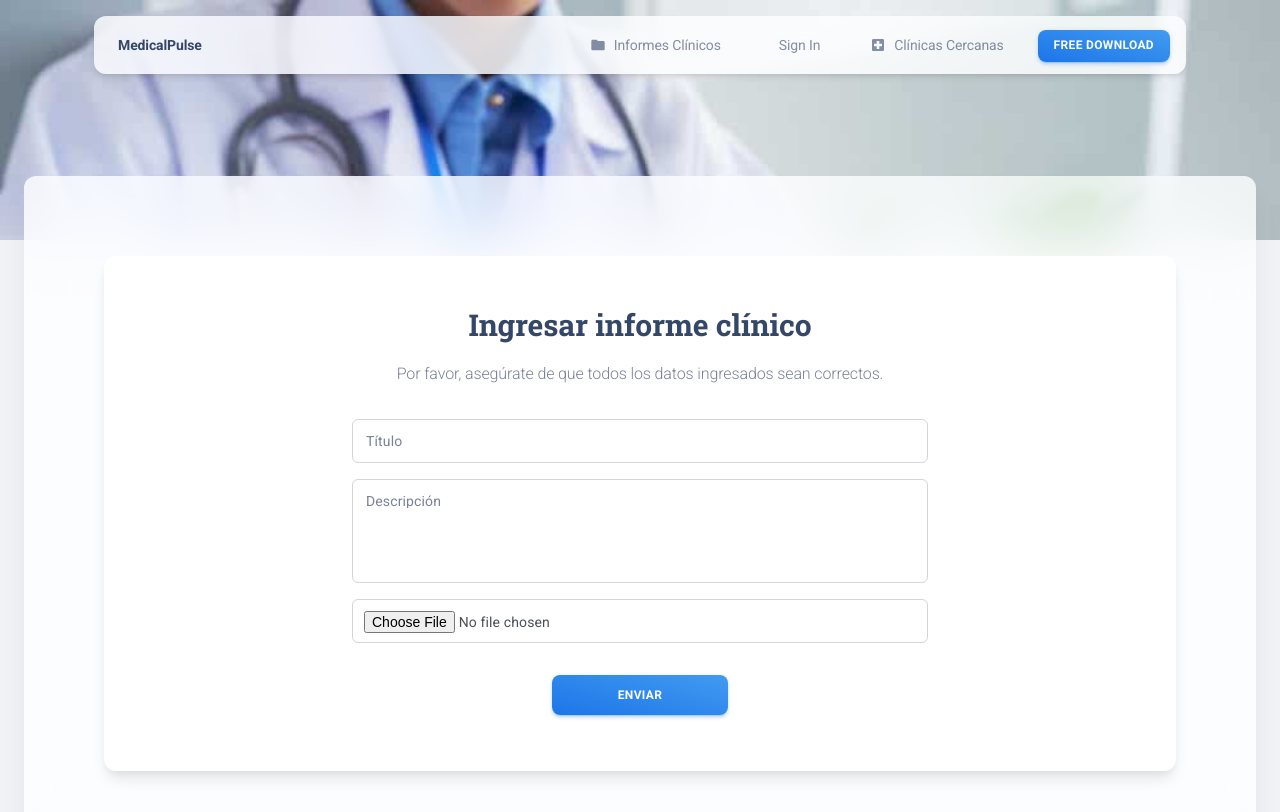
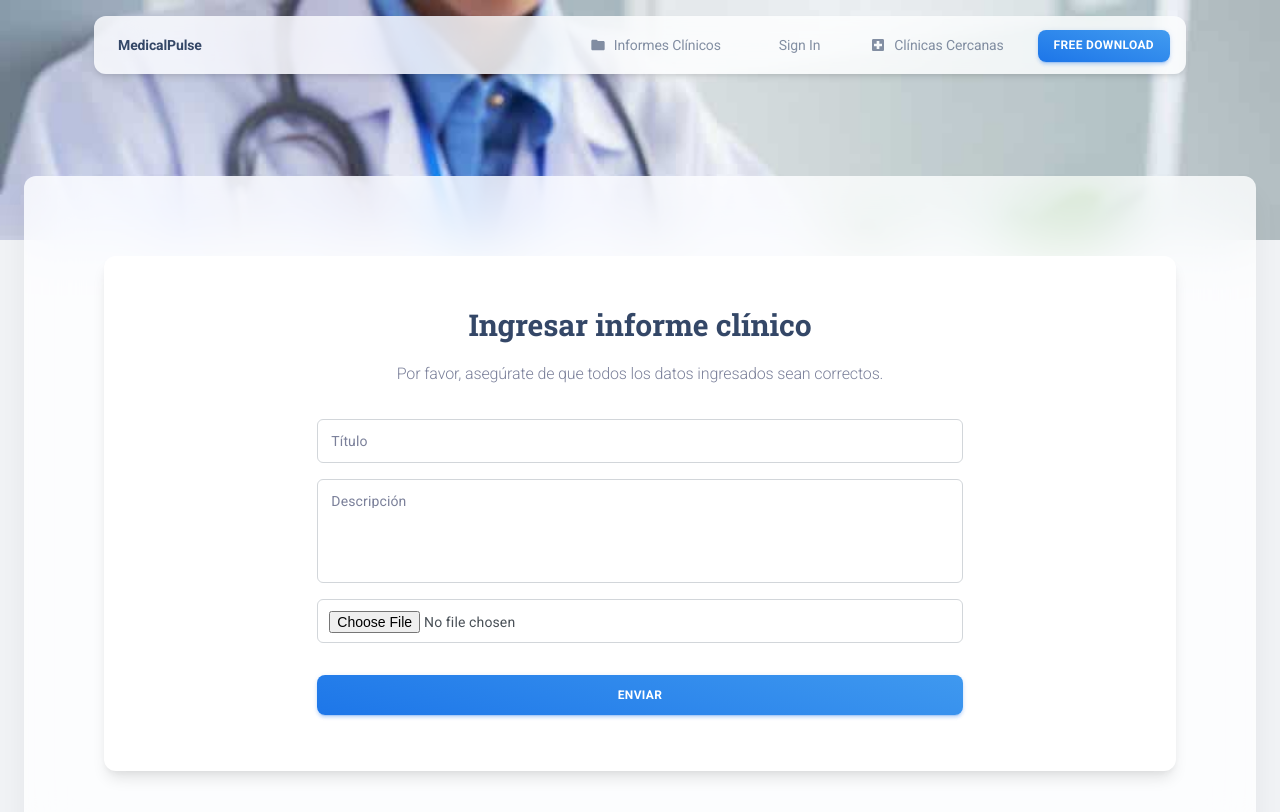
Before and after one commit to Agles-Av/chaqutonsito, a React (Create React App) app: page /reportes in a window 1280 px wide. Both pictures are taken after a click on the button "Cargar informe clínico". Shown: the top 812 px of the page. Built offline with nearby package versions, Linux system fonts and the light colour scheme.

Commit message:
Upload pdf finished

```diff
--- a/package.json
+++ b/package.json
@@ -41,9 +41,10 @@
     "react-flatpickr": "3.10.13",
     "react-google-login": "^5.2.2",
     "react-leaflet": "^4.2.1",
-    "react-router-dom": "6.10.0",
+    "react-router-dom": "^6.10.0",
     "react-scripts": "5.0.1",
     "react-syntax-highlighter": "15.5.0",
+    "sweetalert2": "^11.11.0",
     "web-vitals": "3.3.1"
   },
   "scripts": {
--- a/src/pages/LoadReport/index.js
+++ b/src/pages/LoadReport/index.js
@@ -1,54 +1,31 @@
-/*
-=========================================================
-* Material Kit 2 React - v2.1.0
-=========================================================
-
-* Product Page: https://www.creative-tim.com/product/material-kit-react
-* Copyright 2023 Creative Tim (https://www.creative-tim.com)
-
-Coded by www.creative-tim.com
-
- =========================================================
-
-* The above copyright notice and this permission notice shall be included in all copies or substantial portions of the Software.
-*/
-
-// @mui material components
+import React, { useState } from "react";
 import Container from "@mui/material/Container";
 import Grid from "@mui/material/Grid";
 import Card from "@mui/material/Card";
-
-// Material Kit 2 React components
 import MKBox from "components/MKBox";
 import MKTypography from "components/MKTypography";
-
-// Material Kit 2 React examples
 import DefaultNavbar from "examples/Navbars/DefaultNavbar";
-
-// Presentation page sections
-
-// Presentation page components
-
-// Routes
-import routes from "routes";
-
-// Images
-import bgImage from "assets/images/Reportes-clinicos.jpeg";
-
-// Formulario
-
-import { useState } from "react";
 import MKInput from "components/MKInput";
 import MKButton from "components/MKButton";
+import routes from "routes";
+import bgImage from "assets/images/Reportes-clinicos.jpeg";
+import Swal from "sweetalert2";
+import { useNavigate } from "react-router-dom";
 
 function Presentation() {
   const [errorMessage, setErrorMessage] = useState("");
-
   const [formData, setFormData] = useState({
     title: "",
     description: "",
     file: null,
   });
+
+  const navigate = useNavigate();
+
+  const fileData = {
+    title: formData.title,
+    description: formData.description,
+  };
 
   const isFilePdf = (file) => {
     return file && file.type === "application/pdf";
@@ -65,7 +42,6 @@ function Presentation() {
   const handleSubmit = async (e) => {
     e.preventDefault();
 
-    // Validar el tipo de archivo
     if (!isFilePdf(formData.file)) {
       setErrorMessage("El archivo seleccionado no es un PDF válido");
       return;
@@ -73,26 +49,43 @@ function Presentation() {
       setErrorMessage("");
       try {
         const formDataObj = new FormData();
-        formDataObj.append("title", formData.title);
-        formDataObj.append("description", formData.description);
-        formDataObj.append("file", formData.file);
-
-        const response = await fetch("api-alma/file/upload", {
+        const fileDto = new Blob([JSON.stringify(fileData)], {
+          type: "application/json",
+        });
+        formDataObj.append("file", fileDto);
+        formDataObj.append("filePDF", formData.file);
+        const response = await fetch("http://localhost:8080/api-alma/file/upload", {
           method: "POST",
           body: formDataObj,
         });
 
         if (response.ok) {
-          console.log("Archivo enviado correctamente");
-          // Aquí puedes realizar acciones adicionales después de enviar el archivo
+          Swal.fire({
+            icon: "success",
+            title: "Éxito",
+            text: "Archivo enviado correctamente",
+          });
+          setTimeout(() => {
+            Swal.close(); // Cierra la alerta después de 3 segundos
+            navigate("/reportes"); // Cambia '/otra-url' por la ruta a la que deseas redirigir
+          }, 3000);
         } else {
-          console.error("Error al enviar el archivo");
+          Swal.fire({
+            icon: "error",
+            title: "Error",
+            text: "Error al enviar el archivo",
+          });
         }
       } catch (error) {
-        console.error("Error al enviar el archivo:", error);
+        Swal.fire({
+          icon: "error",
+          title: "Error",
+          text: `Error al enviar el archivo: ${error.message}`,
+        });
       }
     }
   };
+
   return (
     <>
       <DefaultNavbar
@@ -178,7 +171,9 @@ function Presentation() {
               </MKTypography>
             </MKBox>
           )}
-          <form onSubmit={handleSubmit} style={{ paddingLeft: 200, paddingRight: 200 }}>
+          <form onSubmit={handleSubmit}>
+            <Grid container spacing={2}>
+              <Grid item xs={12} md={8} mx="auto">
                 <MKBox mb={2}>
                   <MKInput
                     label="Título"
@@ -200,13 +195,21 @@ function Presentation() {
                   />
                 </MKBox>
                 <MKBox mb={4}>
-              <MKInput type="file" name="file" onChange={handleChange} accept=".pdf" fullWidth />
+                  <MKInput
+                    type="file"
+                    name="file"
+                    onChange={handleChange}
+                    accept=".pdf"
+                    fullWidth
+                  />
                 </MKBox>
-            <MKBox mt={4} mb={1} textAlign="center" ml={25} mr={25}>
+                <MKBox mt={4} mb={1} md-ml={25} md-mr={25} textAlign="center">
                   <MKButton variant="gradient" color="info" type="submit" fullWidth>
                     Enviar
                   </MKButton>
                 </MKBox>
+              </Grid>
+            </Grid>
           </form>
         </MKBox>
       </Card>
--- a/src/pages/Reportes/index.js
+++ b/src/pages/Reportes/index.js
@@ -30,20 +30,24 @@ import Counters from "pages/Reportes/sections/Counters";
 import Information from "pages/Reportes/sections/Information";
 import DesignBlocks from "pages/Reportes/sections/DesignBlocks";
 import Testimonials from "pages/Reportes/sections/Testimonials";
-
 // Presentation page components
 
 // Routes
 import routes from "routes";
-
+import { useLocation } from "react-router-dom";
 // Images
 import bgImage from "assets/images/Reportes-clinicos.jpeg";
 
 function Presentation() {
+  const location = useLocation();
+  const currentRoute = location.pathname;
+  let filteredRoutes = routes.filter((route) => route.route !== currentRoute);
+  filteredRoutes = routes.filter((route) => route.route !== "/pages/authentication/sign-in");
+
   return (
     <>
       <DefaultNavbar
-        routes={routes}
+        routes={filteredRoutes}
         action={{
           type: "external",
           route: "https://www.creative-tim.com/product/material-kit-react",
--- a/src/pages/Reportes/sections/data/designBlocksData.js
+++ b/src/pages/Reportes/sections/data/designBlocksData.js
@@ -28,7 +28,8 @@ export default [
         image: `${imagesPrefix}/headers.jpg`,
         name: "Page Headers",
         count: 10,
-        route: "/sections/page-sections/page-headers",
+        route:
+          "https://libroblancotdah.fundacioncadah.org/wp-content/uploads/MODELO-DE-INFORME-CLINICO.pdf",
       },
       {
         image: `${imagesPrefix}/features.jpg`,
```
Lines whose indentation alone changed are shown as unchanged.
